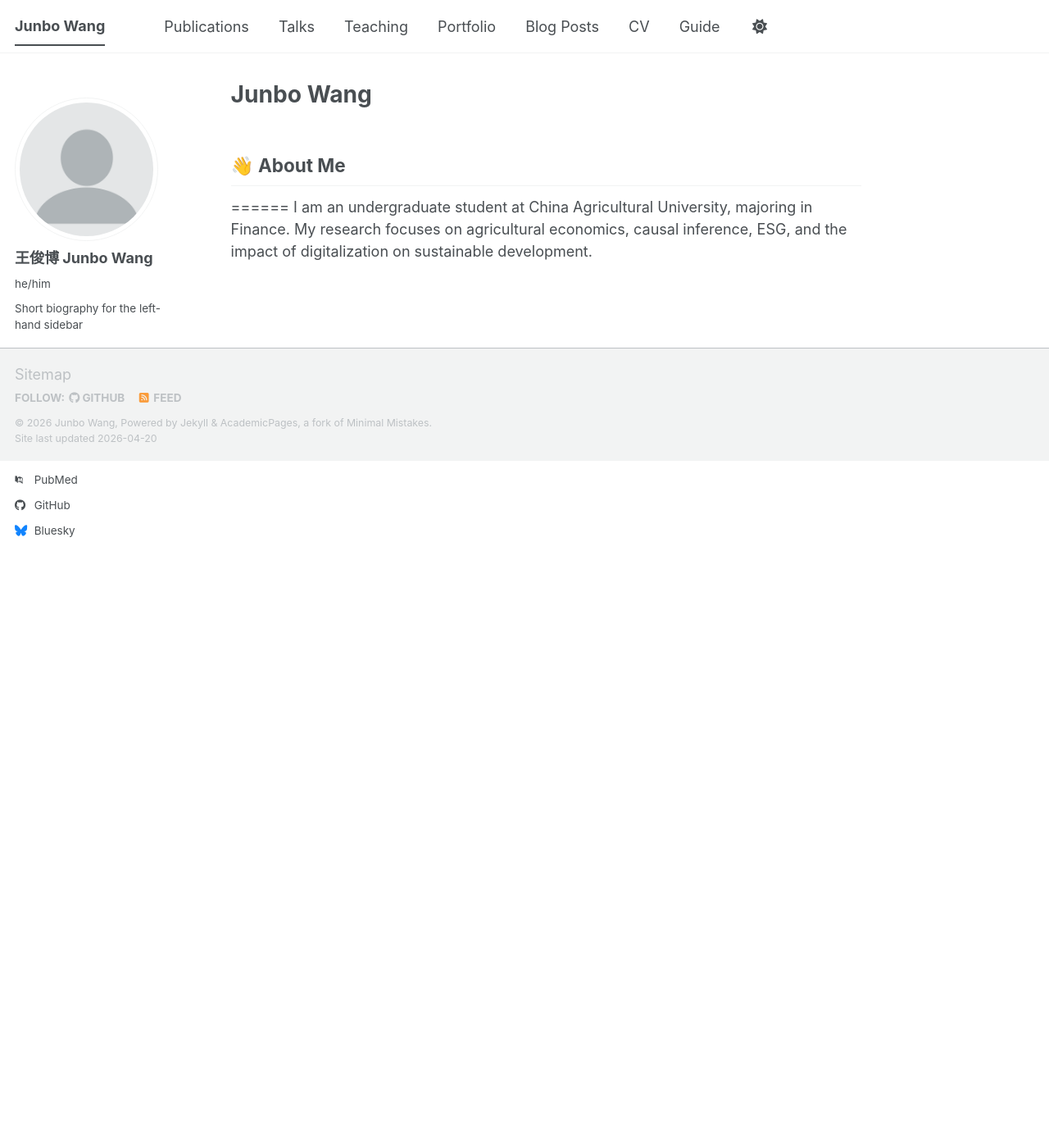
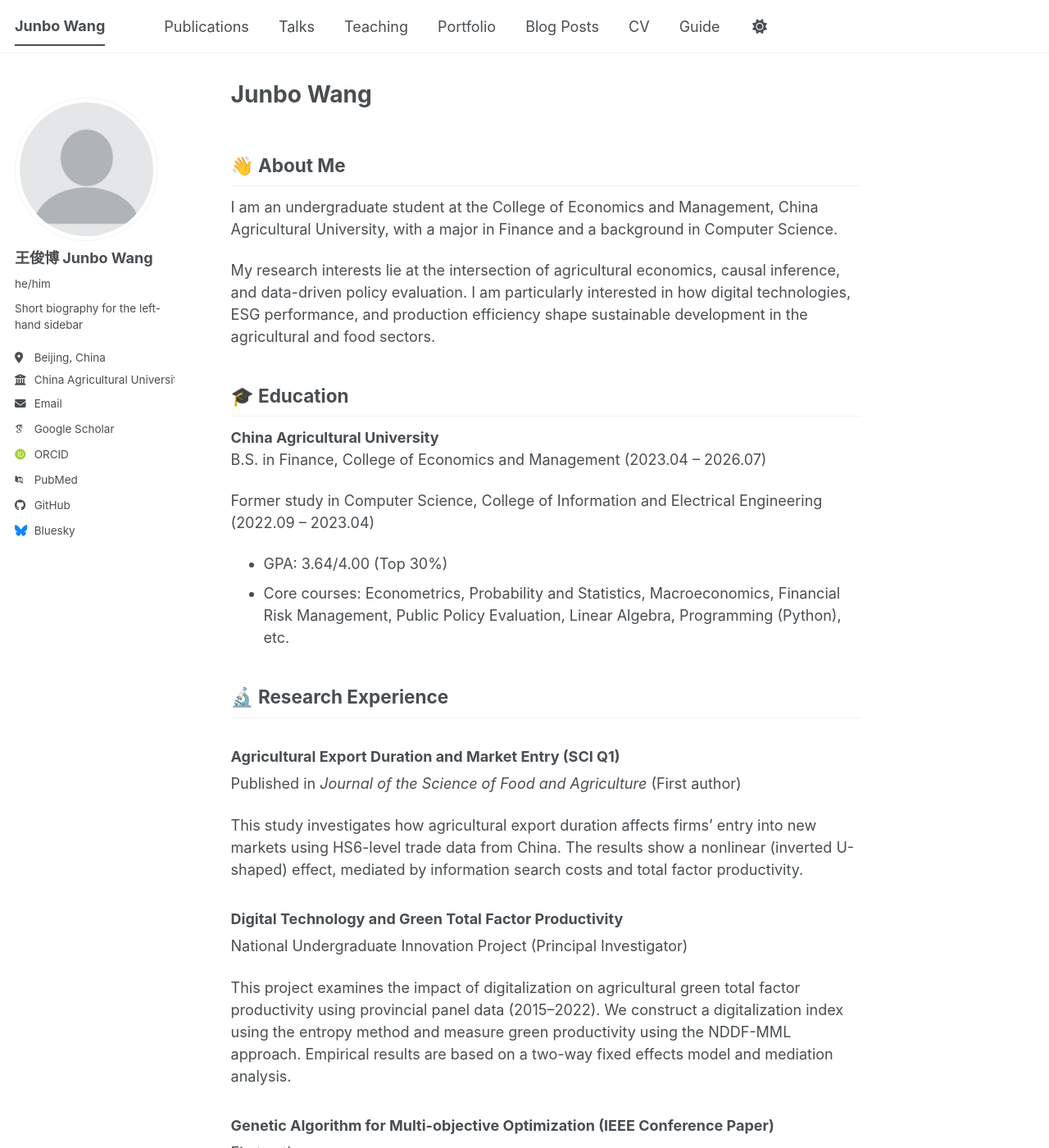
Before and after one commit to wangjunbo11/wangjunbo11.github.io, a Jekyll site: the page built from _pages/about.md, in a window 1280 px wide and 1400 px high. Shown: the whole window at 82% size. Built offline with Jekyll 4.4.1, drawn with Linux system fonts in a browser that asks for light colours; some web fonts are replaced; a script bundle is joined from its source files by our own code; library files that are not in the unit come from our copies; some of the changed text lies outside the part shown.

Commit message:
Update about.md

```diff
--- a/_pages/about.md
+++ b/_pages/about.md
@@ -8,6 +8,52 @@
 ---
 
 ## 👋 About Me
-======
-I am an undergraduate student at China Agricultural University, majoring in Finance.
-My research focuses on agricultural economics, causal inference, ESG, and the impact of digitalization on sustainable development.
+
+I am an undergraduate student at the College of Economics and Management, China Agricultural University, with a major in Finance and a background in Computer Science.
+
+My research interests lie at the intersection of agricultural economics, causal inference, and data-driven policy evaluation. I am particularly interested in how digital technologies, ESG performance, and production efficiency shape sustainable development in the agricultural and food sectors.
+
+## 🎓 Education
+
+**China Agricultural University**
+B.S. in Finance, College of Economics and Management (2023.04 – 2026.07)
+
+Former study in Computer Science, College of Information and Electrical Engineering (2022.09 – 2023.04)
+
+- GPA: 3.64/4.00 (Top 30%)
+- Core courses: Econometrics, Probability and Statistics, Macroeconomics, Financial Risk Management, Public Policy Evaluation, Linear Algebra, Programming (Python), etc.
+
+## 🔬 Research Experience
+
+### Agricultural Export Duration and Market Entry (SCI Q1)
+Published in *Journal of the Science of Food and Agriculture* (First author)
+
+This study investigates how agricultural export duration affects firms’ entry into new markets using HS6-level trade data from China. The results show a nonlinear (inverted U-shaped) effect, mediated by information search costs and total factor productivity.
+
+### Digital Technology and Green Total Factor Productivity
+National Undergraduate Innovation Project (Principal Investigator)
+
+This project examines the impact of digitalization on agricultural green total factor productivity using provincial panel data (2015–2022). We construct a digitalization index using the entropy method and measure green productivity using the NDDF-MML approach. Empirical results are based on a two-way fixed effects model and mediation analysis.
+
+### Genetic Algorithm for Multi-objective Optimization (IEEE Conference Paper)
+First author
+
+This study develops a genetic algorithm-based optimization framework for production decision-making, balancing detection efficiency, cost minimization, and loss probability under uncertainty.
+
+## 🏆 Projects & Competitions
+
+- First Prize, “Maker in China” Innovation and Entrepreneurship Competition
+- Multiple awards in China College Student Innovation and Entrepreneurship Competition (Beijing Region)
+- Third Prize, National Biology Competition
+- Core member of interdisciplinary innovation projects combining computational modeling and business analysis
+
+## 💡 Skills
+
+- Econometrics: Stata, R, Python (statsmodels, scikit-learn)
+- Programming: Python, Matlab
+- Data: China Customs Trade Data, Wind, Remote Sensing Data
+- Methods: DID, Synthetic Control, Panel Data Models, Machine Learning
+
+## 📫 Contact
+
+Email: 15204633895@163.com
```
